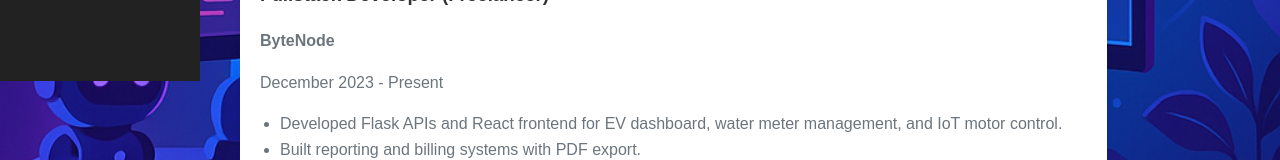
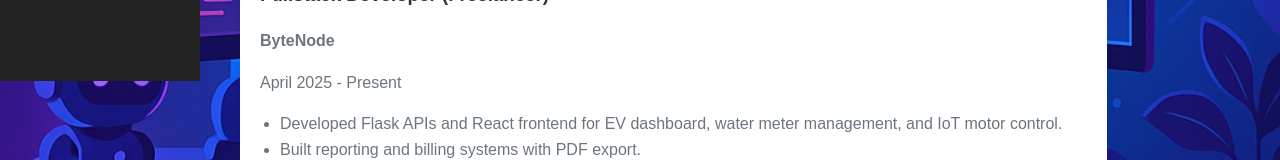
Before and after one commit to shanmukhabhiram/resume_website, a React (Create React App) app: page / in a window 1280 px wide. Shown: the part 739-899 px from the top of the page. Built offline with nearby package versions, Linux system fonts and the light colour scheme; no server answers.

Commit message:
fix: Update employment dates for Fullstack Developer role at ByteNode

```diff
--- a/src/components/Portfolio.js
+++ b/src/components/Portfolio.js
@@ -274,7 +274,7 @@ function Portfolio() {
                     <div className="experience-item">
                         <h3>Fullstack Developer (Freelancer)</h3>
                         <p><strong>ByteNode</strong></p>
-                        <p>December 2023 - Present</p>
+                        <p>April 2025 - Present</p>
                         <ul>
                             <li>Developed Flask APIs and React frontend for EV dashboard, water meter management, and IoT motor control.</li>
                             <li>Built reporting and billing systems with PDF export.</li>
```
Also changed, not shown: 1 other file (tests, documents, lock files or other folders).
